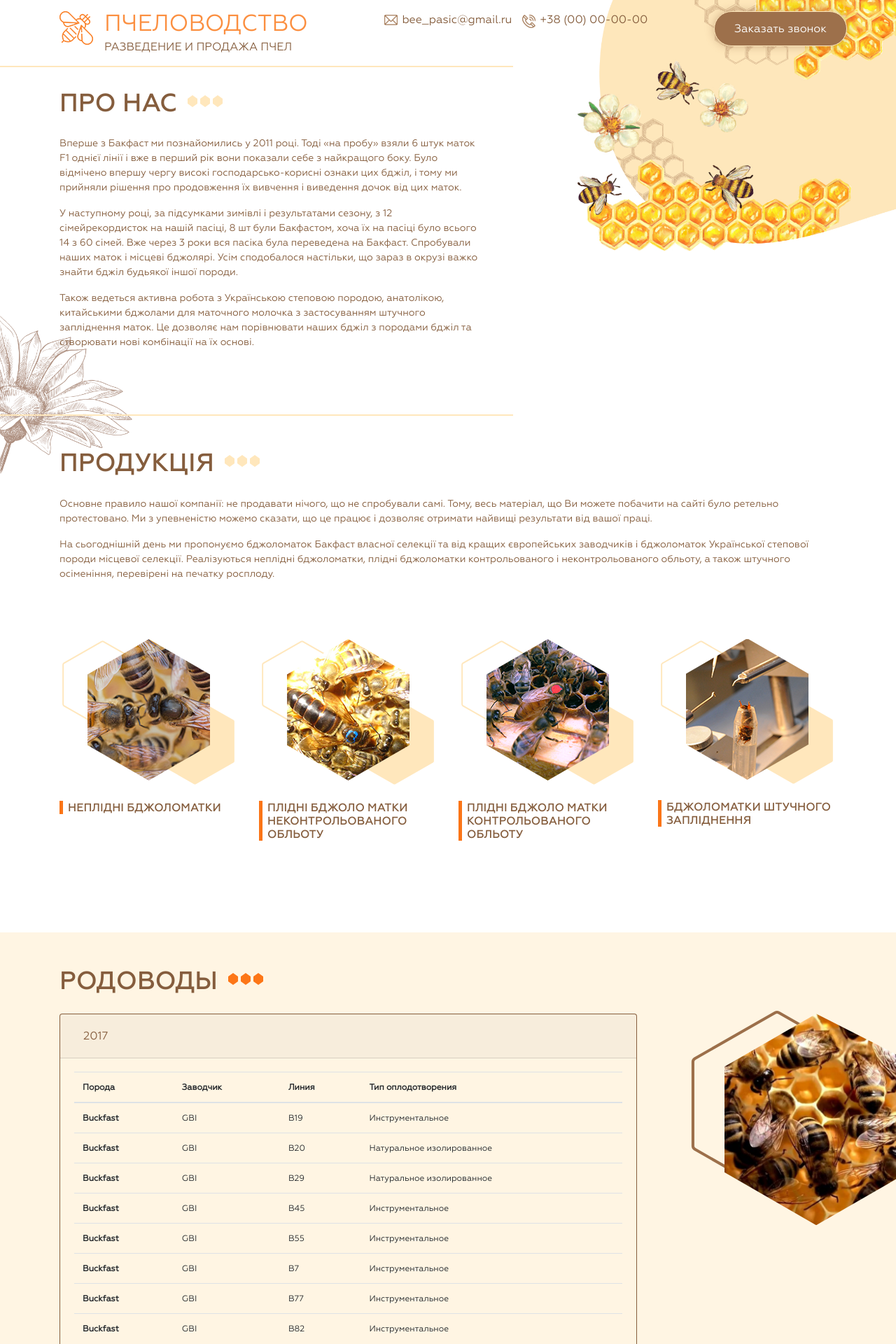
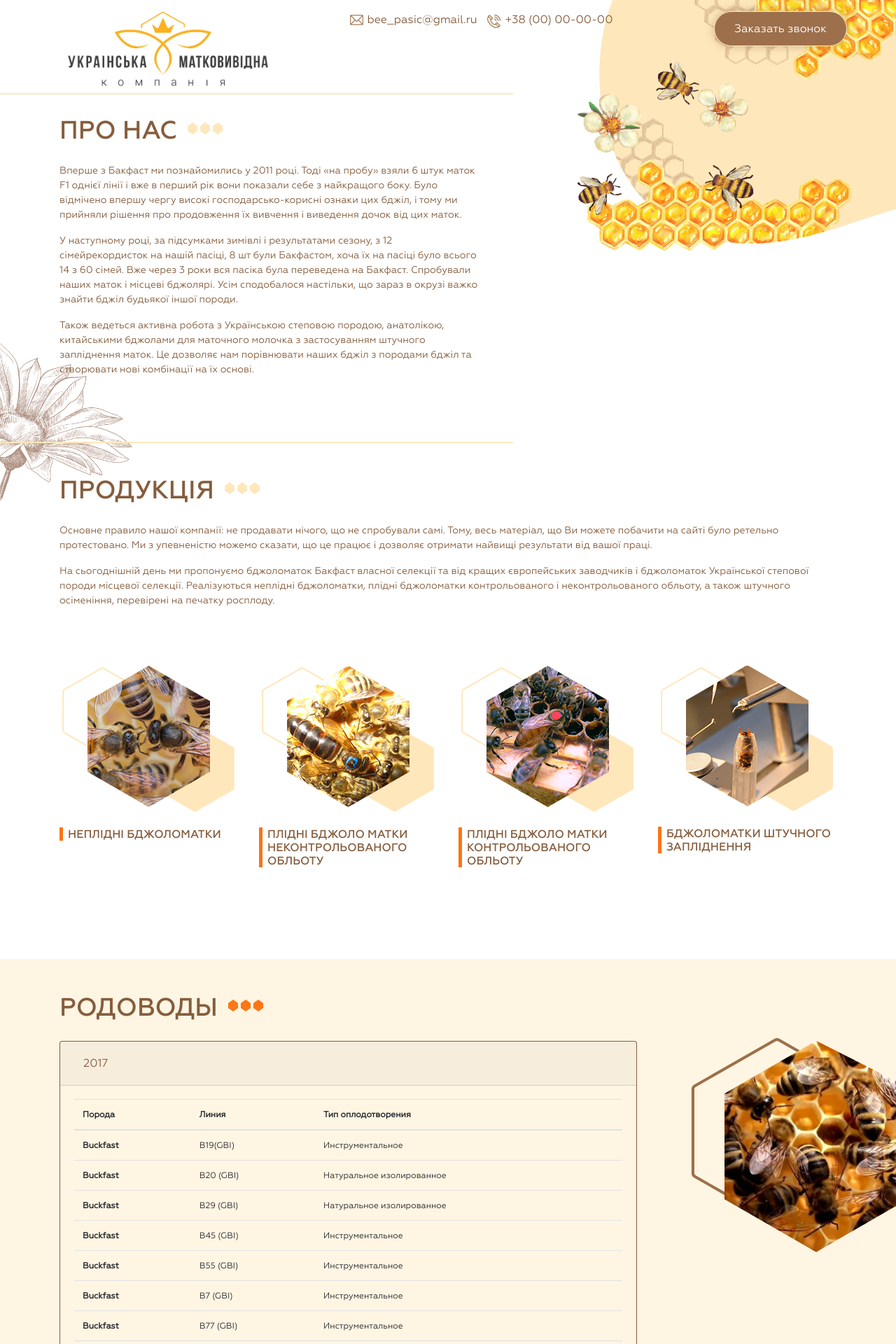
Before and after one commit to ValeriiaBond/pchelovodstvo, a PHP site: page / in a window 1280 px wide, after a click on "2017". Shown: the top 1920 px of the page at 70% size. Run offline with PHP 8.4, Linux system fonts and the light colour scheme; some libraries are stand-ins or nearby versions.

Commit message:
changed logo and table with breed-years

```diff
--- a/css/style.css
+++ b/css/style.css
@@ -143,8 +143,8 @@ header{
 }
 
 .logo img{
-	width: 36px;
-	height: 36px;
+	width: 150px;
+	height: auto;
 }
 
 /*header-contacts*/
@@ -367,10 +367,46 @@ header{
 	color: #855d3d;
 }
 
+.breed-year__btn:focus{
+	box-shadow: none;
+}
+
+.breed-year__btn:hover {
+   color: #855d3d;
+   text-decoration: none;
+}
+
+.breed-year__btn:hover {
+   color: #855d3d;
+   text-decoration: none;
+}
+
 .breed-year__card{
 	background: #fff5e3;
 	border: 1px solid #855d3d;
 }
+
+.breed-year__body{
+	padding: 0;
+}
+
+.breed-year__btn-know-more{
+	padding: 10px 25px;
+	margin-top: 20px;
+	box-shadow: 0 0 13px rgba(157, 112, 75, 0.47);
+	border: 1px solid #ffe7bc;
+	border-radius: 25px;
+	background-color: #9d704b;
+	color: #ffffff;
+	font-size: 16px;
+	transition: all .3s ease;
+}
+
+.breed-year__btn-know-more:hover{
+	color: #fff;
+	transform: scale(1.05);
+}
+
 
 /*-------------our-team-----------------*/
 
@@ -749,6 +785,11 @@ footer .btn_call_request{
 		padding-right: 45px;
 	}
 
+	.breed-year__body{
+		padding: 20px;
+	}
+
+
 	.contacts__list{
 		margin-left: 0;
 	}
@@ -774,6 +815,8 @@ footer .btn_call_request{
 		width: 210px;
 		height: 242px;
 	}
+
+
 }
 
 
@@ -838,6 +881,11 @@ footer .btn_call_request{
     margin-left: 16px;
 	}
 
+		.logo img{
+		width: 310px;
+		height: auto;
+	}
+
 	.header-contacts{
 		font-size: 16px;
 	}
@@ -846,10 +894,10 @@ footer .btn_call_request{
 		margin-left: 15px;
 	}
 
-	.logo img{
+/*	.logo img{
 		width: 48px;
 		height: 48px;
-	}
+	}*/
 
 	.about-us__content{
 		padding-top: 32px;
--- a/index.html
+++ b/index.html
@@ -20,12 +20,13 @@
 	<header>
 		<div class="container">
 			<div class="row justify-content-between">
-				<div class="col-7 col-lg-auto d-flex">
-					<div class="logo"><img src="images/logo.png" alt="пчеловодство"></div>
-					<div class="title">
+				<div class="col-7 col-lg-3">
+
+					<div class="logo"><img src="images/logo.jpg" alt="українська матковівидна компанія"></div>
+<!-- 					<div class="title">
 						<h1 class="main-title">Пчеловодство</h1>
 						<h2>разведение и продажа пчел</h2>
-					</div>
+					</div> -->
 				</div>
 				<div class="col-auto d-lg-flex header-contacts">
 					<div class="email">bee_pasic@gmail.ru</div>
@@ -118,12 +119,11 @@
 					      </h2>
 					    </div>
 					    <div id="breed-year__2017" class="collapse" aria-labelledby="headingOne" data-parent="#breed__accordion">
-					      <div class="card-body">
+					      <div class="breed-year__body card-body">
 					        <table class="table table-hover">
 								  <thead>
 								    <tr>
 								      <th scope="col">Порода</th>
-								      <th scope="col">Заводчик</th>
 								      <th scope="col">Линия</th>
 								      <th scope="col">Тип оплодотворения</th>
 								    </tr>
@@ -131,50 +131,42 @@
 								  <tbody>
 								    <tr>
 								      <th scope="row">Buckfast</th>
-								      <td>GBI</td>
-								      <td>B19</td>
+								      <td>B19(GBI)</td>
 								      <td>Инструментальное</td>
 								    </tr>
 								    <tr>
 								      <th scope="row">Buckfast</th>
-								      <td>GBI</td>
-								      <td>B20</td>
+								      <td>B20 (GBI)</td>
 								      <td>Натуральное изолированное</td>
 								    </tr>
 								    <tr>
 								      <th scope="row">Buckfast</th>
-								      <td>GBI</td>
-								      <td>B29</td>
+								      <td>B29 (GBI)</td>
 								      <td>Натуральное изолированное</td>
 								    </tr>
 								    <tr>
 								      <th scope="row">Buckfast</th>
-								      <td>GBI</td>
-								      <td>B45</td>
+								      <td>B45 (GBI)</td>
 								      <td>Инструментальное</td>
 								    </tr>
 								    <tr>
 								      <th scope="row">Buckfast</th>
-								      <td>GBI</td>
-								      <td>B55</td>
+								      <td>B55 (GBI)</td>
 								      <td>Инструментальное</td>
 								    </tr>
 								    <tr>
 								      <th scope="row">Buckfast</th>
-								      <td>GBI</td>
-								      <td>B7</td>
+								      <td>B7 (GBI)</td>
 								      <td>Инструментальное</td>
 								    </tr>
 								    <tr>
 								      <th scope="row">Buckfast</th>
-								      <td>GBI</td>
-								      <td>B77</td>
+								      <td>B77 (GBI)</td>
 								      <td>Инструментальное</td>
 								    </tr>
 								    <tr>
 								      <th scope="row">Buckfast</th>
-								      <td>GBI</td>
-								      <td>B82</td>
+								      <td>B82 (GBI)</td>
 								      <td>Инструментальное</td>
 								    </tr>
 								  </tbody>
@@ -232,7 +224,7 @@
 						<img src="images/bcg_breed.jpg" alt="родоводы разведение и продажа пчёл">
 					</div>
 				</div>
-				<a href="http://bj.tochok.info/Breeder/Breeders/GBI" class="btn active col-2 btn btn_call_request" role="button" aria-pressed="true">Узнать больше</a>
+				<a href="http://bj.tochok.info/Breeder/Breeders/GBI" class="btn active col-auto btn breed-year__btn-know-more" role="button" aria-pressed="true">Узнать больше</a>
 			</div>
 		</section>
 		<section class="our-team">
@@ -265,30 +257,6 @@
 						</div>
 					</div>
 				</div>
-
-
-				<!-- <div class="row">
-					<div class="out-team__content col-lg-10 offset-lg-1">
-						<div class="row">
-							<div class="col-lg-4">
-								<div class="our-team__photo"><img src="images/bcg_breed.jpg" alt=""></div>
-								<h4>Ізмайлов Геннадій Броніславович</h4>
-								<p>Почесний пасічник Украіни, стаж в бджільництві - 35 років</p>
-							</div>
-							<div class="col-lg-4">
-								<div class="our-team__photo"><img src="images/bcg_breed.jpg" alt=""></div>
-								<h4>Олійник Дмитро Юрійович</h4>
-								<p>Кандидат технічних наук, стаж в бджільництві – 12 років</p>
-							</div>
-							<div class="col-lg-4">
-								<div class="our-team__photo"><img src="images/bcg_breed.jpg" alt=""></div>
-								<h4>Бородін Кирило Ігорович</h4>
-								<p>Лікар ветеринарної медицини, стаж в бджільництві – 12 років</p>
-							</div>
-						</div>
-					</div>
-				</div> -->
-
 			</div>
 		</section>
 		<section class="our-bee-gardens">
@@ -305,29 +273,29 @@
 						<div class="bee-garden__image">
 							<img src="images/photo/bee-garden_1.jpg" alt="разведение пчёл пасеки">
 						</div>
-						<h4>Условное название пасеки в две строки</h4>
-<!-- 						<p>Значимость этих проблем настолько очевидна, что укрепление и развитие структуры обеспечивает широкому кругу (специалистов) участие в формировании форм развития.</p>
+<!-- 						<h4>Условное название пасеки в две строки</h4>
+ --><!-- 						<p>Значимость этих проблем настолько очевидна, что укрепление и развитие структуры обеспечивает широкому кругу (специалистов) участие в формировании форм развития.</p>
  -->					</li>
 					<li class="col-md-6 col-lg-3 bee-garden__item">
 						<div class="bee-garden__image">
 							<img src="images/photo/bee-garden_2.jpg" alt="разведение пчёл пасеки">
 						</div>
-						<h4>Условное название пасеки в две строки</h4>
-<!-- 						<p>Значимость этих проблем настолько очевидна, что укрепление и развитие структуры обеспечивает широкому кругу (специалистов) участие в формировании форм развития.</p>
+<!-- 						<h4>Условное название пасеки в две строки</h4>
+ --><!-- 						<p>Значимость этих проблем настолько очевидна, что укрепление и развитие структуры обеспечивает широкому кругу (специалистов) участие в формировании форм развития.</p>
  -->					</li>
 					<li class="col-md-6 col-lg-3 bee-garden__item">
 						<div class="bee-garden__image">
 							<img src="images/photo/bee-garden_3.jpg" alt="разведение пчёл пасеки">
 						</div>
-						<h4>Условное название пасеки в две строки</h4>
-<!-- 						<p>Значимость этих проблем настолько очевидна, что укрепление и развитие структуры обеспечивает широкому кругу (специалистов) участие в формировании форм развития.</p>
+<!-- 						<h4>Условное название пасеки в две строки</h4>
+ --><!-- 						<p>Значимость этих проблем настолько очевидна, что укрепление и развитие структуры обеспечивает широкому кругу (специалистов) участие в формировании форм развития.</p>
  -->					</li>
 					<li class="col-md-6 col-lg-3 bee-garden__item">
 						<div class="bee-garden__image">
 							<img src="images/photo/bee-garden_4.jpg" alt="разведение пчёл пасеки">
 						</div>
-						<h4>Условное название пасеки в две строки</h4>
-<!-- 						<p>Значимость этих проблем настолько очевидна, что укрепление и развитие структуры обеспечивает широкому кругу (специалистов) участие в формировании форм развития.</p>
+<!-- 						<h4>Условное название пасеки в две строки</h4>
+ --><!-- 						<p>Значимость этих проблем настолько очевидна, что укрепление и развитие структуры обеспечивает широкому кругу (специалистов) участие в формировании форм развития.</p>
  -->					</li>
 				</ul>
 			</div>
@@ -386,11 +354,11 @@
 		<div class="container">
 			<div class="row justify-content-between">
 				<div class="footer__title col-12 col-md-auto d-flex">
-					<div class="logo"><img src="images/logo.png" alt="пчеловодство"></div>
-					<div class="title">
+					<div class="logo"><img src="images/logo.jpg" alt="українська матковівидна компанія"></div>
+<!-- 					<div class="title">
 						<h2 class="main-title">Пчеловодство</h2>
 						<h2>разведение и продажа пчел</h2>
-					</div>
+					</div> -->
 				</div>
 				<ul class="footer-socials col-12 col-md-auto d-flex">
 					<li><a href="#"></a></li>
```
Also changed, not shown: images/UMK_sign_col-1.png (added), images/logo.jpg (added), 1 other file.
